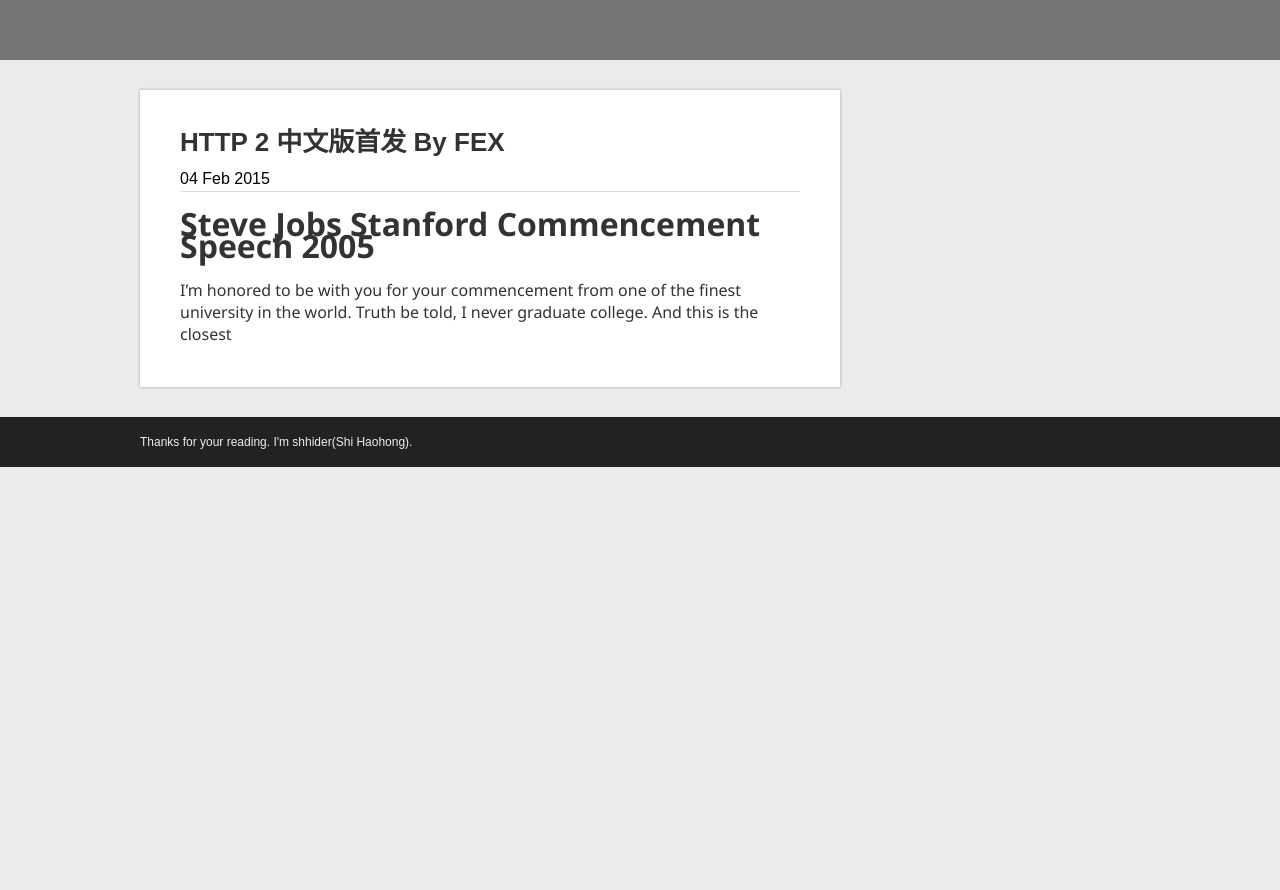
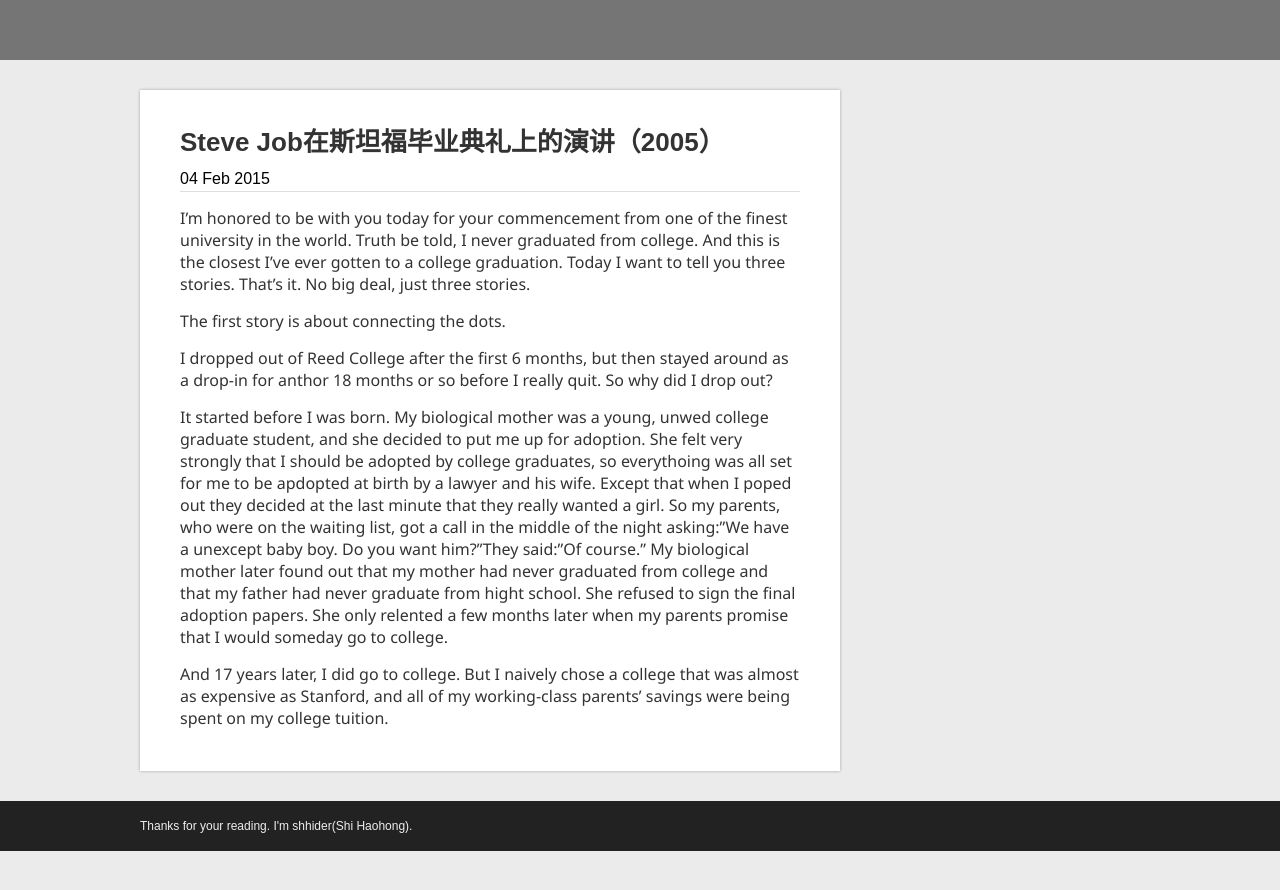
Before and after one commit to shhider/shhider.github.io, a Jekyll site: the page built from _posts/2015-02-04-Steve-Jobs-Stanford-speech-2005.md, in a window 1280 px wide. Shown: the top 890 px of the page. Built offline with Jekyll 4.4.1, drawn with Linux system fonts in a browser that asks for light colours; Markdown is read by kramdown in place of the engine named in the settings.

Commit message:
steve jobs

```diff
--- a/_layouts/index.html
+++ b/_layouts/index.html
@@ -10,7 +10,7 @@
 						<h2>
 							<a href="{{ post.url }}/">
 								{% assign paths = post.id | split: '/' %}
-								{{ post.title | strip_html | truncate: 22 }}
+								{{ post.title | strip_html }}
 							</a>
 						</h2>
 					</div>
--- a/_posts/2015-02-04-Steve-Jobs-Stanford-speech-2005.md
+++ b/_posts/2015-02-04-Steve-Jobs-Stanford-speech-2005.md
@@ -1,11 +1,16 @@
 ---
 layout: post
-title: HTTP 2 中文版首发 By FEX
+title: Steve Job在斯坦福毕业典礼上的演讲（2005）
 pic: /public/img/steve-jobs-stanford-2005.jpg
 summary: Text of Steve Jobs' Commencement address (2005)
 ---
 
-Steve Jobs Stanford Commencement Speech 2005
-=
+I'm honored to be with you today for your commencement from one of the finest university in the world. Truth be told, I never graduated from college. And this is the closest I've ever gotten to a college graduation. Today I want to tell you three stories. That's it. No big deal, just three stories.
 
-I'm honored to be with you for your commencement from one of the finest university in the world. Truth be told, I never graduate college. And this is the closest
+The first story is about connecting the dots.
+
+I dropped out of Reed College after the first 6 months, but then stayed around as a drop-in for anthor 18 months or so before I really quit. So why did I drop out?
+
+It started before I was born. My biological mother was a young, unwed college graduate student, and she decided to put me up for adoption. She felt very strongly that I should be adopted by college graduates, so everythoing was all set for me to be apdopted at birth by a lawyer and his wife. Except that when I poped out they decided at the last minute that they really wanted a girl. So my parents, who were on the waiting list, got a call in the middle of the night asking:"We have a unexcept baby boy. Do you want him?"They said:"Of course." My biological mother later found out that my mother had never graduated from college and that my father had never graduate from hight school. She refused to sign the final adoption papers. She only relented a few months later when my parents promise that I would someday go to college.
+
+And 17 years later, I did go to college. But I naively chose a college that was almost as expensive as Stanford, and all of my working-class parents' savings were being spent on my college tuition.
```
